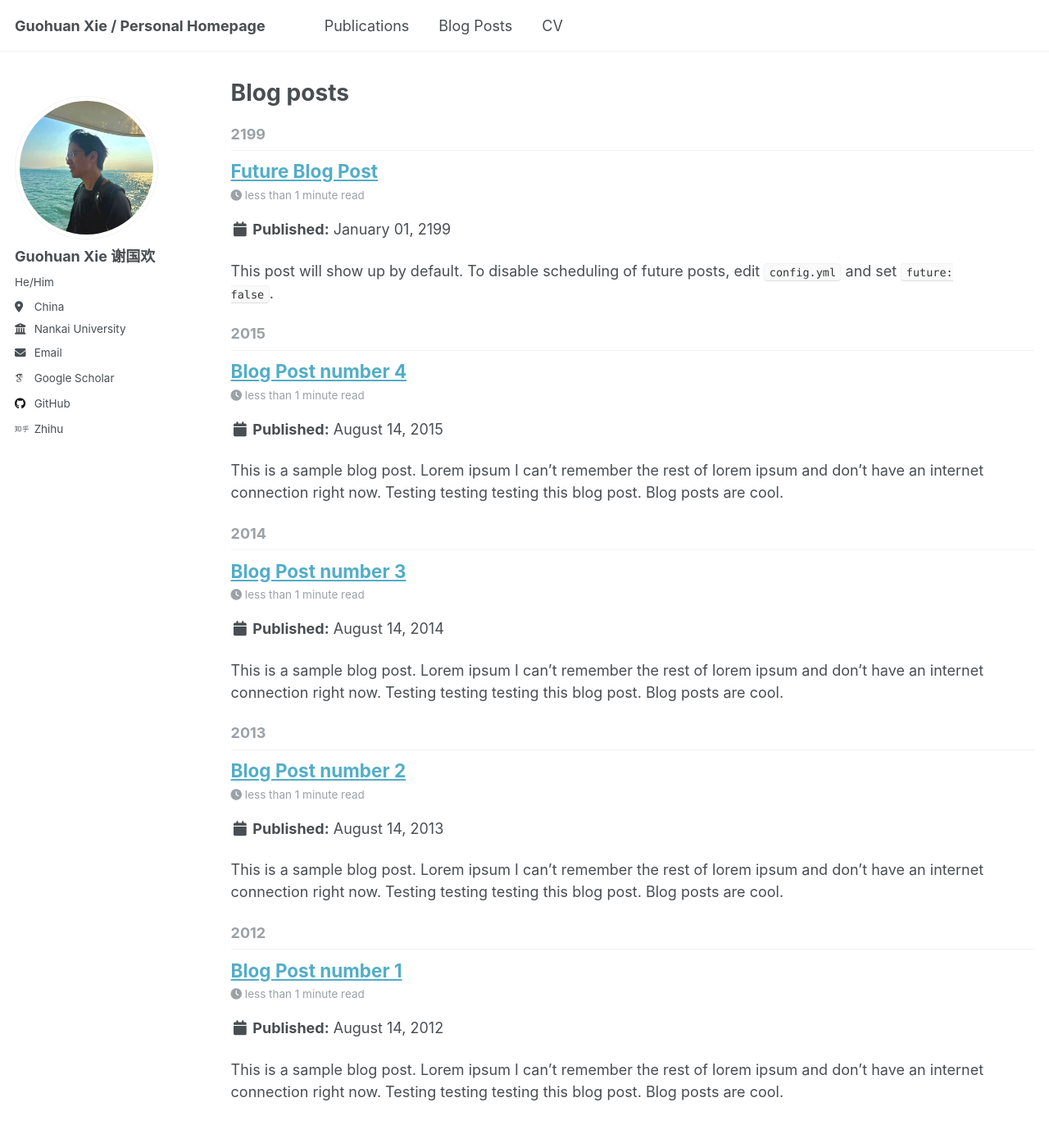
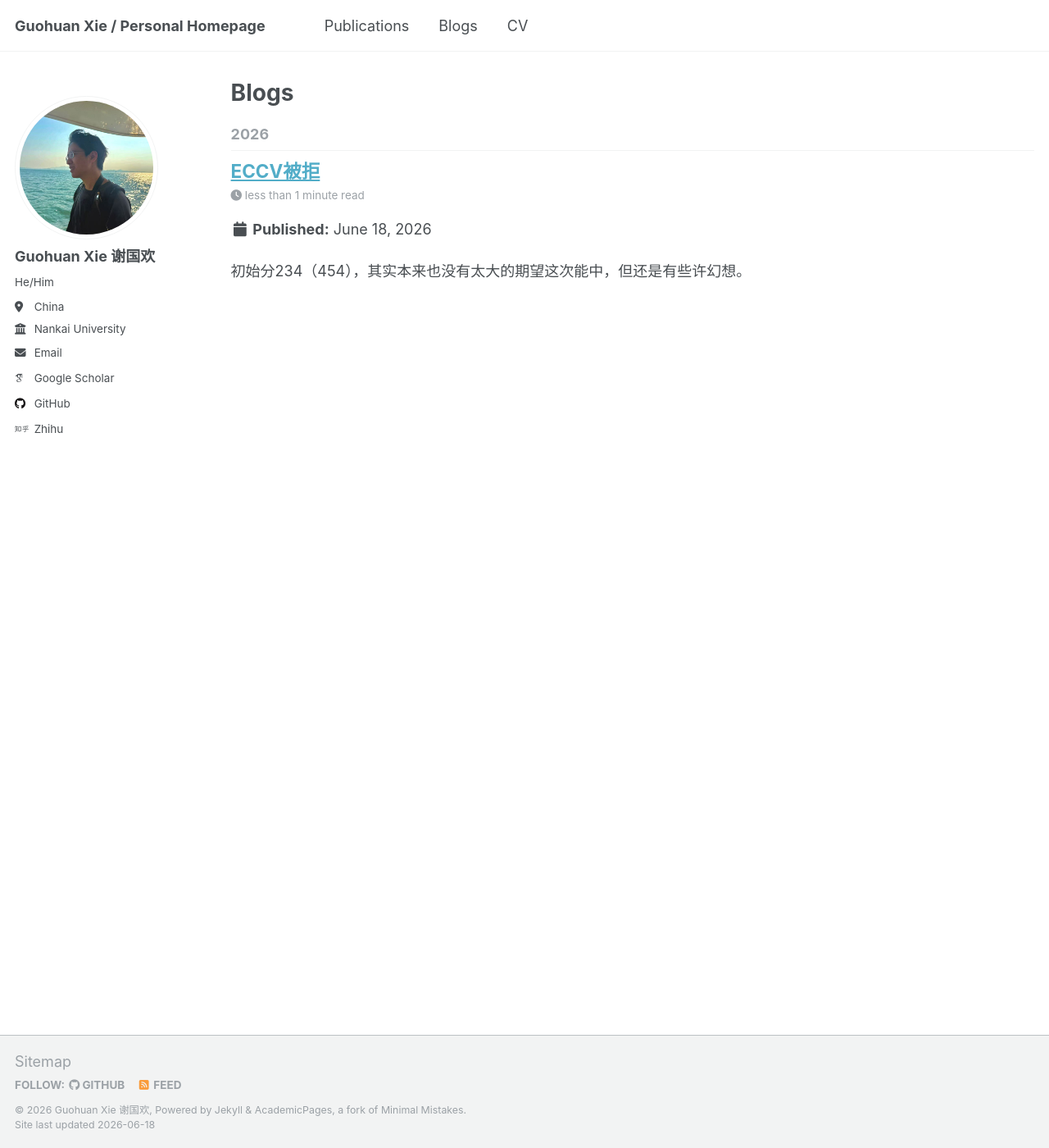
Before and after one commit to guohuan-xie/guohuan-xie.github.io, a Jekyll site: the page built from _pages/year-archive.html, in a window 1280 px wide and 1400 px high. Shown: the whole window at 82% size. Built offline with Jekyll 4.4.1, drawn with Linux system fonts in a browser that asks for light colours; some web fonts are replaced.

Commit message:
更新导航链接中的“Blog Posts”为“Blogs”，并删除多个旧博客文章

```diff
--- a/_data/navigation.yml
+++ b/_data/navigation.yml
@@ -20,7 +20,7 @@
   # - title: "Portfolio"
   #   url: /
 
-  - title: "Blog Posts"
+  - title: "Blogs"
     url: /blog/
 
 
--- a/_pages/year-archive.html
+++ b/_pages/year-archive.html
@@ -1,7 +1,7 @@
 ---
 layout: archive
 permalink: /blog/
-title: "Blog posts"
+title: "Blogs"
 author_profile: true
 redirect_from:
   - /year-archive/
--- a/_posts/2012-08-14-blog-post-1.md
+++ /dev/null
@@ -1,20 +0,0 @@
----
-title: 'Blog Post number 1'
-date: 2012-08-14
-permalink: /posts/2012/08/blog-post-1/
-tags:
-  - cool posts
-  - category1
-  - category2
----
-
-This is a sample blog post. Lorem ipsum I can't remember the rest of lorem ipsum and don't have an internet connection right now. Testing testing testing this blog post. Blog posts are cool.
-
-Headings are cool
-======
-
-You can have many headings
-======
-
-Aren't headings cool?
-------
--- a/_posts/2013-08-14-blog-post-2.md
+++ /dev/null
@@ -1,20 +0,0 @@
----
-title: 'Blog Post number 2'
-date: 2013-08-14
-permalink: /posts/2013/08/blog-post-2/
-tags:
-  - cool posts
-  - category1
-  - category2
----
-
-This is a sample blog post. Lorem ipsum I can't remember the rest of lorem ipsum and don't have an internet connection right now. Testing testing testing this blog post. Blog posts are cool.
-
-Headings are cool
-======
-
-You can have many headings
-======
-
-Aren't headings cool?
-------
--- a/_posts/2014-08-14-blog-post-3.md
+++ /dev/null
@@ -1,20 +0,0 @@
----
-title: 'Blog Post number 3'
-date: 2014-08-14
-permalink: /posts/2014/08/blog-post-3/
-tags:
-  - cool posts
-  - category1
-  - category2
----
-
-This is a sample blog post. Lorem ipsum I can't remember the rest of lorem ipsum and don't have an internet connection right now. Testing testing testing this blog post. Blog posts are cool.
-
-Headings are cool
-======
-
-You can have many headings
-======
-
-Aren't headings cool?
-------
--- a/_posts/2199-01-01-future-post.md
+++ /dev/null
@@ -1,11 +0,0 @@
----
-title: 'Future Blog Post'
-date: 2199-01-01
-permalink: /posts/2012/08/blog-post-4/
-tags:
-  - cool posts
-  - category1
-  - category2
----
-
-This post will show up by default. To disable scheduling of future posts, edit `config.yml` and set `future: false`.
```
Also changed, not shown: _posts/2015-08-14-blog-post-4.md (deleted, +0 -20 lines), _posts/2026-06-18-eccv-rejected.md (line endings or trailing spaces).
